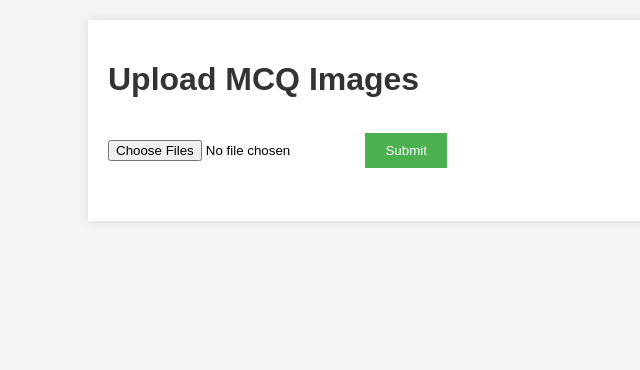
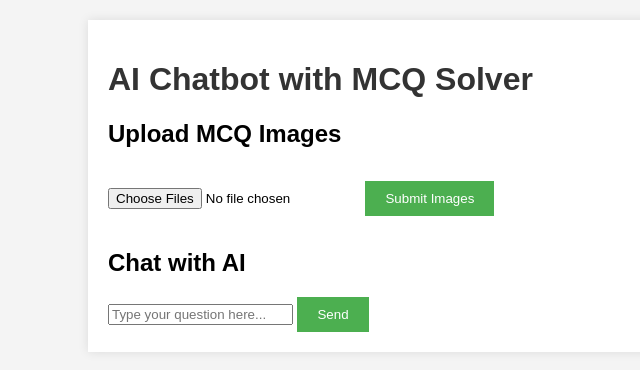
Before and after one commit to nooralam867/Capture, a plain HTML site: page index.html in a window 1280 px wide. Shown: the whole page, without its empty margins (232-872 px from the left). Drawn offline with Linux system fonts and the light colour scheme.

Commit message:
Update index.html
Signed-off-by: nooralam867 <72295326+nooralam867@users.noreply.github.com>

```diff
--- a/index.html
+++ b/index.html
@@ -3,15 +3,30 @@
 <head>
     <meta charset="UTF-8">
     <meta name="viewport" content="width=device-width, initial-scale=1.0">
-    <title>MCQ Solver using Gemini Pro Vision</title>
+    <title>AI Chatbot with Gemini Pro Vision</title>
     <link rel="stylesheet" href="styles.css">
 </head>
 <body>
     <div class="container">
-        <h1>Upload MCQ Images</h1>
-        <input type="file" id="fileInput" multiple accept="image/jpeg">
-        <button onclick="processImages()">Submit</button>
-        <div id="results"></div>
+        <h1>AI Chatbot with MCQ Solver</h1>
+
+        <!-- File Upload Section -->
+        <div class="upload-section">
+            <h2>Upload MCQ Images</h2>
+            <input type="file" id="fileInput" multiple accept="image/jpeg">
+            <button onclick="processImages()">Submit Images</button>
+            <div id="imageResults"></div>
+        </div>
+
+        <!-- Chat Interface -->
+        <div class="chat-section">
+            <h2>Chat with AI</h2>
+            <div id="chatBox">
+                <!-- Chat messages will appear here -->
+            </div>
+            <input type="text" id="chatInput" placeholder="Type your question here...">
+            <button onclick="sendMessage()">Send</button>
+        </div>
     </div>
     <script src="script.js"></script>
 </body>
```
